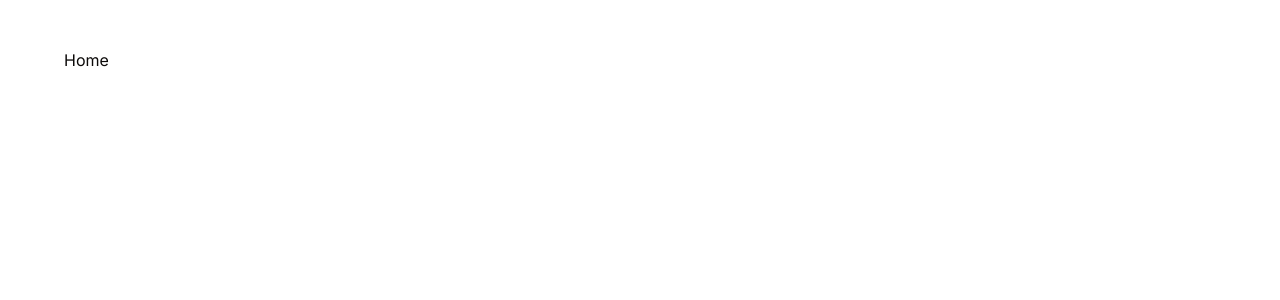
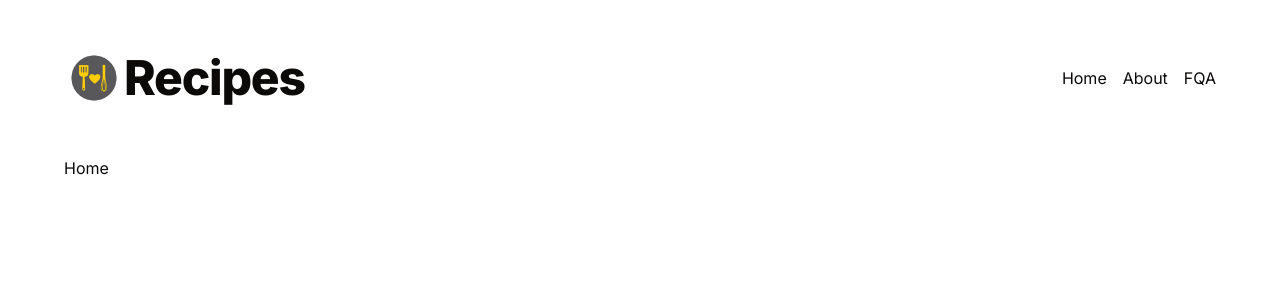
Before and after one commit to patriciasegantine/next-shadcn-recipes, a Next.js app: page / in a window 1280 px wide. Shown: the top 300 px of the page. Built offline with nearby package versions, Linux system fonts and the light colour scheme.

Commit message:
feat: add header

```diff
--- a/src/app/layout.tsx
+++ b/src/app/layout.tsx
@@ -1,6 +1,7 @@
 import type { Metadata } from "next";
 import { Inter } from "next/font/google";
 import "./globals.css";
+import Header from "@/components/header";
 
 const inter = Inter({ subsets: ["latin"] });
 
@@ -17,6 +18,7 @@ export default function RootLayout({
   return (
     <html lang="en">
       <body className={inter.className}>
+      <Header/>
       {children}
       </body>
     </html>
--- /dev/null
+++ b/src/components/header.tsx
@@ -0,0 +1,25 @@
+import React from 'react';
+import Image from "next/image";
+import logo from '../../public/logo.png'
+import Link from "next/link";
+
+export default function Header() {
+  return (
+    <header className="flex items-center justify-between">
+      <div className="flex items-center">
+        <Image
+          src={logo} alt="logo"
+          height={60}
+        />
+        <h1>Recipes</h1>
+      </div>
+
+      <nav className="flex items-center  gap-4">
+        <Link href={'/'}>Home</Link>
+        <Link href={'/about'}>About</Link>
+        <Link href={'/fqa'}>FQA</Link>
+      </nav>
+    </header>
+
+  );
+}
```
Also changed, not shown: public/logo.png (added).
